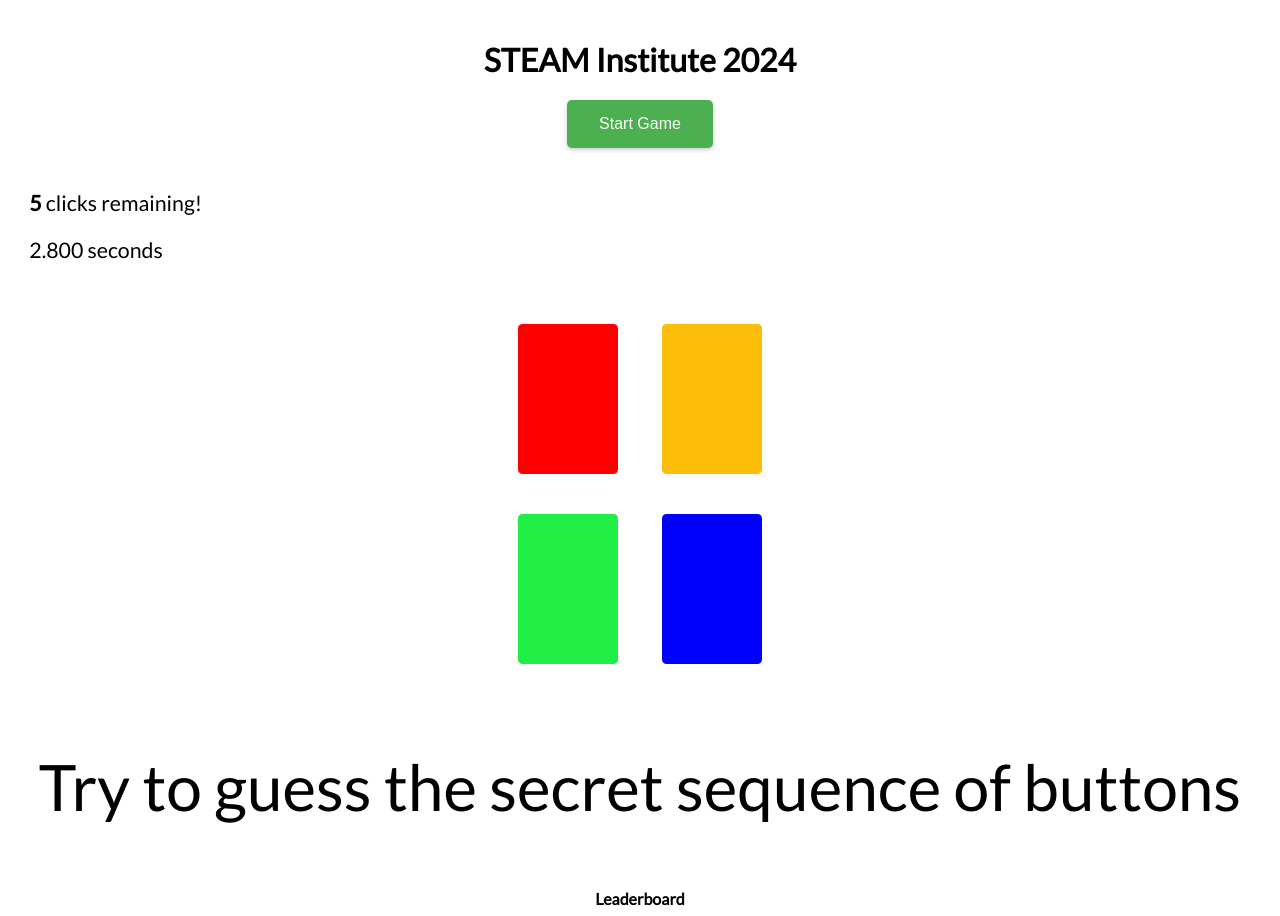
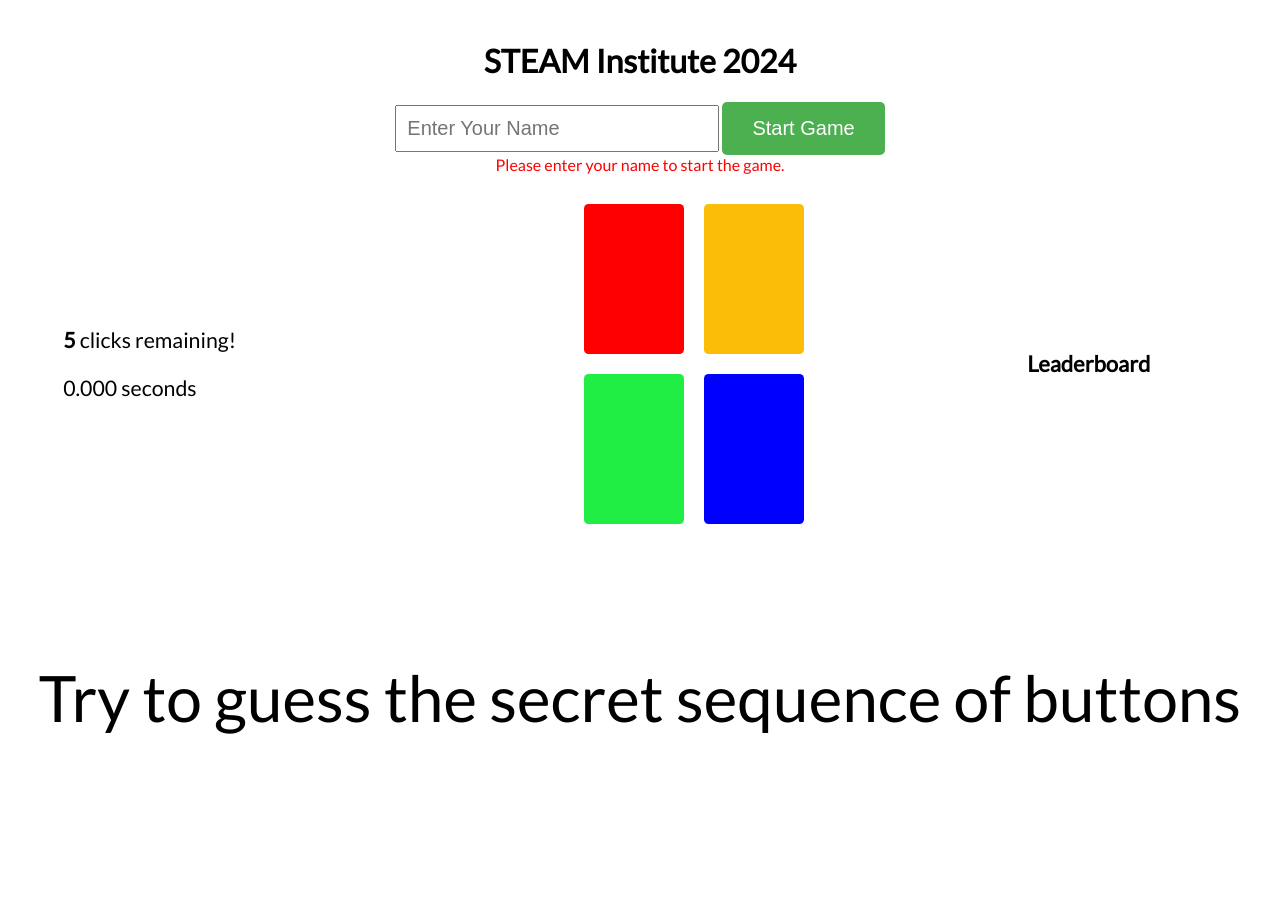
Before and after one commit to bioneos/all-the-hats, a plain HTML site: page index.html in a window 1280 px wide. Both pictures are taken after a click on the button "Start Game". After the commit the page ends 800 px from the top, so only its background shows below. Drawn offline with nearby package versions, Linux system fonts and the light colour scheme.

Commit message:
Made styling changes while adding reset functionality

```diff
--- a/css/demo.css
+++ b/css/demo.css
@@ -1,43 +1,72 @@
 @import url('https://fonts.googleapis.com/css?family=Lato');
 
 body {
-  font-family: Lato,'Helvetica Neue',Arial,Helvetica,sans-serif;
+  font-family: Lato, 'Helvetica Neue', Arial, Helvetica, sans-serif;
+  margin: 0;
+  padding: 0;
+  display: flex;
+  flex-direction: column;
+  height: 100vh;
 }
 
-.status-bar {
-    display: flex;
-    justify-content: space-between;
-    align-items: center;
-    width: 100%;
-    max-width: 900px;
-    margin-top: 20px;
-    margin-bottom: 20px;
+#container {
+  display: flex;
+  flex-direction: column;
+  height: 100%;
+  justify-content: space-between;
+}
+
+.top-section {
+  text-align: center;
+  padding: 20px;
+}
+
+.middle-section {
+  display: flex;
+  justify-content: space-around;
+  align-items: center;
 }
 
 .click-count {
   font-size: 16pt;
-  margin: 0 1em;
-  text-align: left;
 }
 
-.timer {
-  font-size: 16pt;
-  text-align: right;
-  flex-grow: 1; /* Gives the timer more room if needed */
+.ui-buttons {
+  display: flex;
+  flex-wrap: wrap;
+  justify-content: center;
+  align-items: center;
+  max-width: 280px; /* Adjusted width to fit two buttons per row */
+  margin-left: 12rem;
 }
 
-.leaderboard, #leaderboard-content {
-  font-size: 16pt;
-  margin: 0 1em;
+.leaderboard {
+  font-size: 22px; /* Adjusted for better visibility */
+  display: table;
   text-align: center;
-  flex-grow: 1;
+  width: 20%; /* Ensure enough width */
+  min-width: 200px; /* Minimum width to handle longer names */
+}
+
+.leaderboard-content {
+  display: table-cell;
+  font-size: 16px; /* Slightly reduced font size */
+  white-space: nowrap;  /* Prevents text from wrapping */
+  overflow: hidden;     /* Hides text that exceeds the container width */
+  text-overflow: ellipsis; /* Shows an ellipsis for overflowed text */
+  padding: 5px; /* Add padding for spacing */
+}
+
+
+.comment-container {
+  text-align: center;
+  margin-top: auto;
 }
 
 .btn {
   width: 100px;
-  margin: 20px;
   height: 150px;
-  padding: 0 .25em 0 0;
+  margin: 10px;
   border: none;
   border-radius: 0.287rem;
   cursor: pointer;
@@ -46,13 +75,20 @@ body {
 .start-btn {
   background-color: #4CAF50;
   color: white;
-  padding: 15px 32px;
-  font-size: 16px;
   border: none;
   border-radius: 5px;
   cursor: pointer;
-  transition: background-color 0.3s, box-shadow 0.3s;
-  box-shadow: 0 2px 4px rgba(0,0,0,0.2);
+  transition: background-color 0.3s;
+}
+
+.reset-btn {
+  display: none;
+  background-color: #f44336;
+  color: white;
+  border: none;
+  border-radius: 5px;
+  cursor: pointer;
+  transition: background-color 0.3s;
 }
 
 .btn:focus {
@@ -90,3 +126,23 @@ body {
 .hidden {
   display: none;
 }
+
+#error-message {
+  color: red;
+  font-size: 30px;
+}
+
+#success-text-container {
+  font-size: 28px;
+}
+
+.btn, .start-btn, .reset-btn {
+  font-size: 20px;
+  padding: 15px 30px;
+}
+
+#playerName {
+  font-size: 20px;
+  padding: 10px;
+  width: 300px;
+}
--- a/index.html
+++ b/index.html
@@ -2,47 +2,54 @@
 <html>
 <head>
    <link rel="stylesheet" href="css/demo.css?v=2">
-   <meta name="viewport" content="width=device-width,initial-scale=1, maximum-scale=1">
+   <meta name="viewport" content="width=device-width, initial-scale=1, maximum-scale=1">
    <title>Johnson County STEAM Institute</title>
 </head>
 <body>
-  <div id="container" style="text-align: center; margin-top: 40px;">
+  <div id="container">
+    <!-- Top Section: Title, Button, and Name Prompt -->
+    <div class="top-section">
       <h1>STEAM Institute <a href="#" id="easter-egg"
           onClick="alert('Hello from Bio::Neos!');"
-        style="text-decoration: none; color: black; cursor: auto;" >2024</a></h1>
+          style="text-decoration: none; color: black; cursor: auto;">2024</a></h1>
+      <input type="text" id="playerName" placeholder="Enter Your Name" maxlength="20">
       <button id="start" class="start-btn" onClick="demoController.startGame();">Start Game</button>
-        <div class="status-bar">
+      <button id="reset-button" class="reset-btn">Reset Game</button>
+      <div id="name-error-message" style="color: red; " class="hidden"></div>
+
+    </div>
+
+    <!-- Middle Section: Clicks, Buttons, Leaderboard -->
+    <div class="middle-section">
       <div class="click-count">
         <p><b><span id="remaining-count">5</span></b> clicks remaining!</p>
         <p><span id="timer">0.000 seconds</span></p>
-
       </div>
-          <div class="timer">
-          </div>
-
-        </div>
-
+      <div class="ui-buttons">
         <button class="ui red btn"></button>
-    <button class="ui yellow btn"></button><br>
+        <button class="ui yellow btn"></button>
         <button class="ui green btn"></button>
         <button class="ui blue btn"></button>
-    <p style="font-size: 4em;">Try to guess the secret sequence of buttons</p>
-
-    <div id="success-text-container" class="hidden"><h3 id="success-text">Winner!</h3></div>
-    <div class="leaderboard"></div>
+      </div>
+      <div class="leaderboard">
         <strong>Leaderboard</strong>
         <div id="leaderboard-content"></div>
       </div>
     </div>
 
+    <!-- Bottom Section: Text Messages -->
+    <div class="comment-container">
+      <div id="success-text-container" class="hidden"><h3 id="success-text">Winner!</h3></div>
+      <div id="error-message" class="hidden"></div>
+      <p style="font-size: 4em;">Try to guess the secret sequence of buttons</p>
+    </div>
+  </div>
   <script src="https://cdnjs.cloudflare.com/ajax/libs/jquery/3.3.1/jquery.min.js"></script>
-
   <script src="js/demo.js?v=3"></script>
   <script>
     var demoController = new DemoController("blue green blue yellow red");
     document.onreadystatechange = function () {
       if (document.readyState == "complete") {
-        // document is ready. Do your stuff here
         demoController.init();
       }
     }
--- a/js/demo.js
+++ b/js/demo.js
@@ -1,15 +1,17 @@
 var DemoController = function (sequenceStr) {
-  var buttons = document.querySelectorAll('.btn');
+    var gameReset = false; // Track if the game has been reset
+    var buttons = document.querySelectorAll('.btn'); // Get all buttons
     var startTime; // Will be set when the game starts
-  var seqIndex = 0;
-  var sequence = sequenceStr.toLowerCase().split(' ');
-  var remainingClicks = sequence.length;
-  var won = false;
+    var seqIndex = 0; // Track the current sequence index
+    var sequence = sequenceStr.toLowerCase().split(' '); // Convert sequence to lowercase and split into an array
+    var remainingClicks = sequence.length; // Track remaining clicks
+    var won = false; // Track if the game is won
     var timerInterval; // Variable to hold the reference to setInterval
 
-  // Disables all buttons initially
+    // Disable all buttons initially
     buttons.forEach(button => button.disabled = true);
 
+    // Function to run the timer
     function runInterval(loopAfter) {
         if (!startTime) return; // Ensure we have a start time set
 
@@ -18,22 +20,38 @@ var DemoController = function (sequenceStr) {
             clearInterval(timerInterval);
         }
 
+        // Update the timer display every millisecond
         timerInterval = setInterval(function() {
-        var elapsedTime = Date.now() - startTime; // Use the globally scoped startTime
-        var time = (elapsedTime / 1000).toFixed(3);
+            var elapsedTime = Date.now() - startTime; // Calculate elapsed time
+            var time = (elapsedTime / 1000).toFixed(3); // Convert to seconds and format
             document.getElementById('timer').innerHTML = time + ' seconds'; // Update the timer display
-    }, 1); // Update every 1 millisecond for precise updates
+        }, 1);
 
+        // Reset the interval after a specified time
         setTimeout(() => {
-        if (!won) { // Only clear and reset interval if the game hasn't been won
+            if (!won && !gameReset) { // Only clear and reset interval if the game hasn't been won or reset
                 clearInterval(timerInterval);
                 runInterval(loopAfter);
             }
         }, loopAfter);
     }
 
+    // Function to start the game
+    function startGame() {
+        var playerName = document.getElementById('playerName').value; // Get player's name from the input field
 
-  function startGame() {
+        if (!playerName) {
+            var nameErrorMessageDiv = document.getElementById('name-error-message');
+            nameErrorMessageDiv.innerHTML = "Please enter your name to start the game."; // Set the error message
+            nameErrorMessageDiv.classList.remove('hidden'); // Show the error message
+            return;
+        }
+
+        console.log("Game started by:", playerName); // Log the player's name to the console
+
+        // Hide the name error message if the game starts successfully
+        document.getElementById('name-error-message').classList.add('hidden');
+
         // Reset game state
         if (timerInterval) {
             clearInterval(timerInterval); // Clear existing timer interval
@@ -55,46 +73,62 @@ var DemoController = function (sequenceStr) {
         document.body.style['color'] = 'black';
 
         updatePage(); // Update page elements as needed
+
+        var startButton = document.getElementById('start'); // Get the start button
+        var resetButton = document.getElementById('reset-button'); // Get the reset button
+        startButton.style.display = 'none'; // Hide the start button
+        resetButton.style.display = 'inline-block'; // Show the reset button
     }
 
-
+    // Function to handle game success
     function successFunction() {
         won = true; // Mark the game as won
         clearInterval(timerInterval); // Stop the timer
         var endTime = Date.now();
         var timeTaken = ((endTime - startTime) / 1000).toFixed(3);
-      updateLeaderboard(timeTaken);
+        var adjustedTime = (parseFloat(timeTaken) - 0.004).toFixed(3); // Subtract 0.003 seconds
+        updateLeaderboard(adjustedTime);
         showMessage('Congratulations!');
         changeBackground('#6435c9');
         changeTextColor('white', '#fbbd08');
+
+        // Hide the error message
+        document.getElementById('error-message').classList.add('hidden');
     }
 
+    // Function to update the leaderboard
     function updateLeaderboard(timeTaken) {
+        var playerName = document.getElementById('playerName').value; // Capture the player's name
         var leaderboard = JSON.parse(localStorage.getItem('leaderboard')) || [];
-      leaderboard.push(timeTaken);
-      leaderboard.sort(function (a, b) { return a - b; });
-      leaderboard = leaderboard.slice(0, 10);
+        leaderboard.push({ name: playerName, time: timeTaken });
+        leaderboard.sort(function (a, b) { return a.time - b.time; }); // Sort by time
+        leaderboard = leaderboard.slice(0, 10); // Keep only the top 10 entries
         localStorage.setItem('leaderboard', JSON.stringify(leaderboard));
         displayLeaderboard();
     }
 
+    // Function to display the leaderboard
     function displayLeaderboard() {
         var leaderboard = JSON.parse(localStorage.getItem('leaderboard')) || [];
-      var leaderboardHTML = leaderboard.map(function (time, index) {
-          return (index + 1) + '. ' + time + 's';
+        var leaderboardHTML = leaderboard.map(function (entry, index) {
+            var formattedTime = parseFloat(entry.time).toFixed(3); // Ensure time is formatted to 3 decimal places
+            return (index + 1) + '. ' + entry.name + ' - ' + formattedTime + 's'; // Display both name and time
         }).join('<br>');
         document.getElementById('leaderboard-content').innerHTML = leaderboardHTML;
     }
 
+    // Function to show a success message
     function showMessage(successMessage) {
         document.getElementById('success-text').innerHTML = successMessage;
         document.getElementById('success-text-container').classList.remove('hidden');
     }
 
+    // Function to change the background color
     function changeBackground(color) {
         document.body.style['background-color'] = color;
     }
 
+    // Function to change the text color
     function changeTextColor(color, shadow) {
         document.body.style['color'] = color;
         if (shadow) {
@@ -102,6 +136,7 @@ var DemoController = function (sequenceStr) {
         }
     }
 
+    // Function to update the page elements
     function updatePage() {
         if (remainingClicks === 0) {
             remainingClicks = sequence.length;
@@ -111,10 +146,11 @@ var DemoController = function (sequenceStr) {
         document.getElementById('remaining-count').innerHTML = remainingClicks;
     }
 
+    // Function to handle button clicks
     function buttonEventHandler() {
         if (!startTime) { // Check if the timer needs to start
             startTime = Date.now(); // Ensure start time is set on first click
-          runInterval(5000);
+            timer = runInterval(5000); // Assign the interval to the timer variable
         }
         document.getElementById('success-text-container').classList.add('hidden');
         document.body.style['background-color'] = 'white';
@@ -124,10 +160,37 @@ var DemoController = function (sequenceStr) {
             remainingClicks--;
         } else {
             seqIndex = 0;
-          alert('Wrong, Try again! (Hint: start with ' + sequence[0] + ', end with ' + sequence.slice(-1) + ')');
+
+            // Stop the timer
+            clearInterval(timer);
+
+            // Reset the game state
             remainingClicks = sequence.length;
+            gameReset = true; // Set gameReset to true
+
+            // Select the div element
+            var errorMessageDiv = document.getElementById('error-message');
+
+            // Construct the message
+            var message = 'Wrong, Try again! (Hint: start with ' + sequence[0] + ', end with ' + sequence.slice(-1) + ')';
+
+            // Update the innerHTML of the div
+            errorMessageDiv.innerHTML = message;
+
+            // Remove the 'hidden' class to make the div visible
+            errorMessageDiv.classList.remove('hidden');
         }
         updatePage();
+    }
+
+    // Function to reset the game
+    function resetGame() {
+        location.reload(); // Reload the page
+
+        var startButton = document.getElementById('start'); // Get the start button
+        var resetButton = document.getElementById('reset-button'); // Get the reset button
+        startButton.style.display = 'inline-block'; // Show the start button
+        resetButton.style.display = 'none'; // Hide the reset button
     }
 
     return {
@@ -135,6 +198,12 @@ var DemoController = function (sequenceStr) {
             buttons.forEach(function(button) {
                 button.addEventListener('click', buttonEventHandler);
             });
+            var startButton = document.getElementById('start'); // Get the start button
+            var resetButton = document.getElementById('reset-button'); // Get the reset button
+            startButton.addEventListener('click', startGame); // Set the event listener for the start button
+            resetButton.addEventListener('click', resetGame); // Set the event listener for the reset button
+            startButton.style.display = 'inline-block'; // Show the start button initially
+            resetButton.style.display = 'none'; // Hide the reset button initially
             updatePage();
         },
         startGame: startGame,
```
Lines whose indentation alone changed are shown as unchanged.
